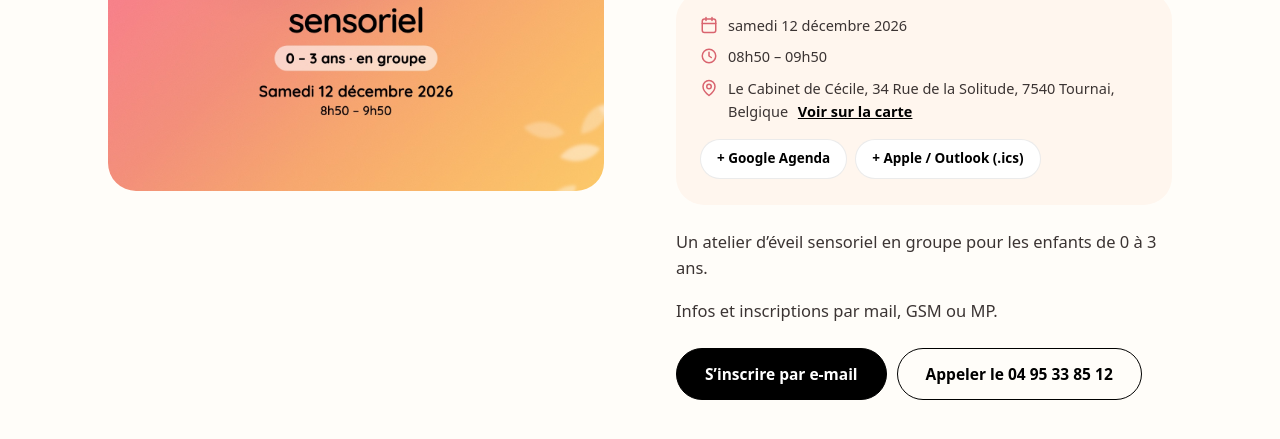
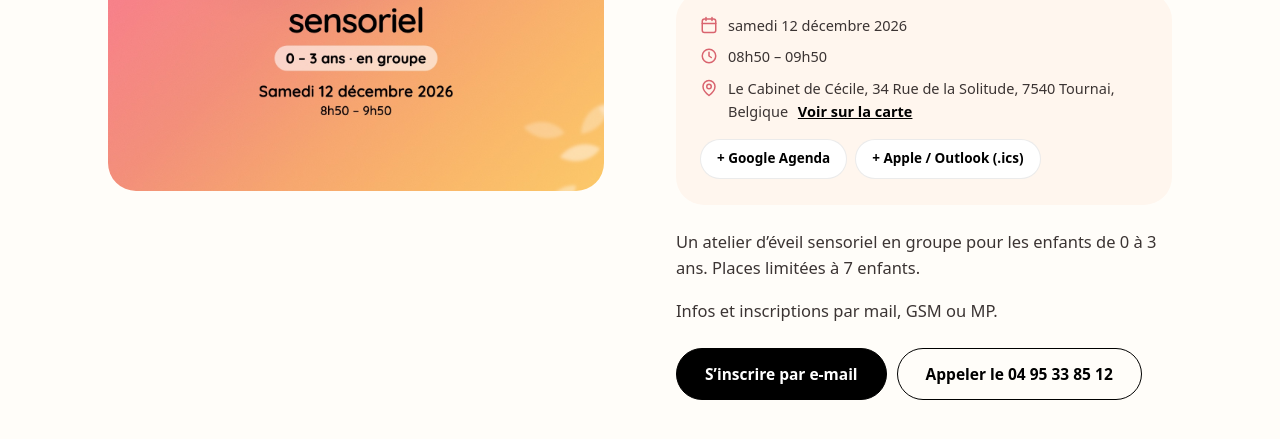
Before and after one commit to Todo-bai/lecabinetdececile, an Astro site: page /ateliers/2026-12-12-atelier-sensoriel-0-3-ans in a window 1280 px wide. Shown: the part 361-800 px from the top of the page. Built offline with nearby package versions, Linux system fonts and the light colour scheme; Astro itself is replaced by a stand-in of ours.

Commit message:
Say the 12 December workshop is limited to 7 children (#9)

```diff
--- a/src/content/ateliers/2026-12-12-atelier-sensoriel-0-3-ans.md
+++ b/src/content/ateliers/2026-12-12-atelier-sensoriel-0-3-ans.md
@@ -6,6 +6,6 @@ fin: "09:50"
 image: "/images/ateliers/atelier-sensoriel-12-decembre.jpg"
 ---
 
-Un atelier d'éveil sensoriel en groupe pour les enfants de 0 à 3 ans.
+Un atelier d'éveil sensoriel en groupe pour les enfants de 0 à 3 ans. Places limitées à 7 enfants.
 
 Infos et inscriptions par mail, GSM ou MP.
```
